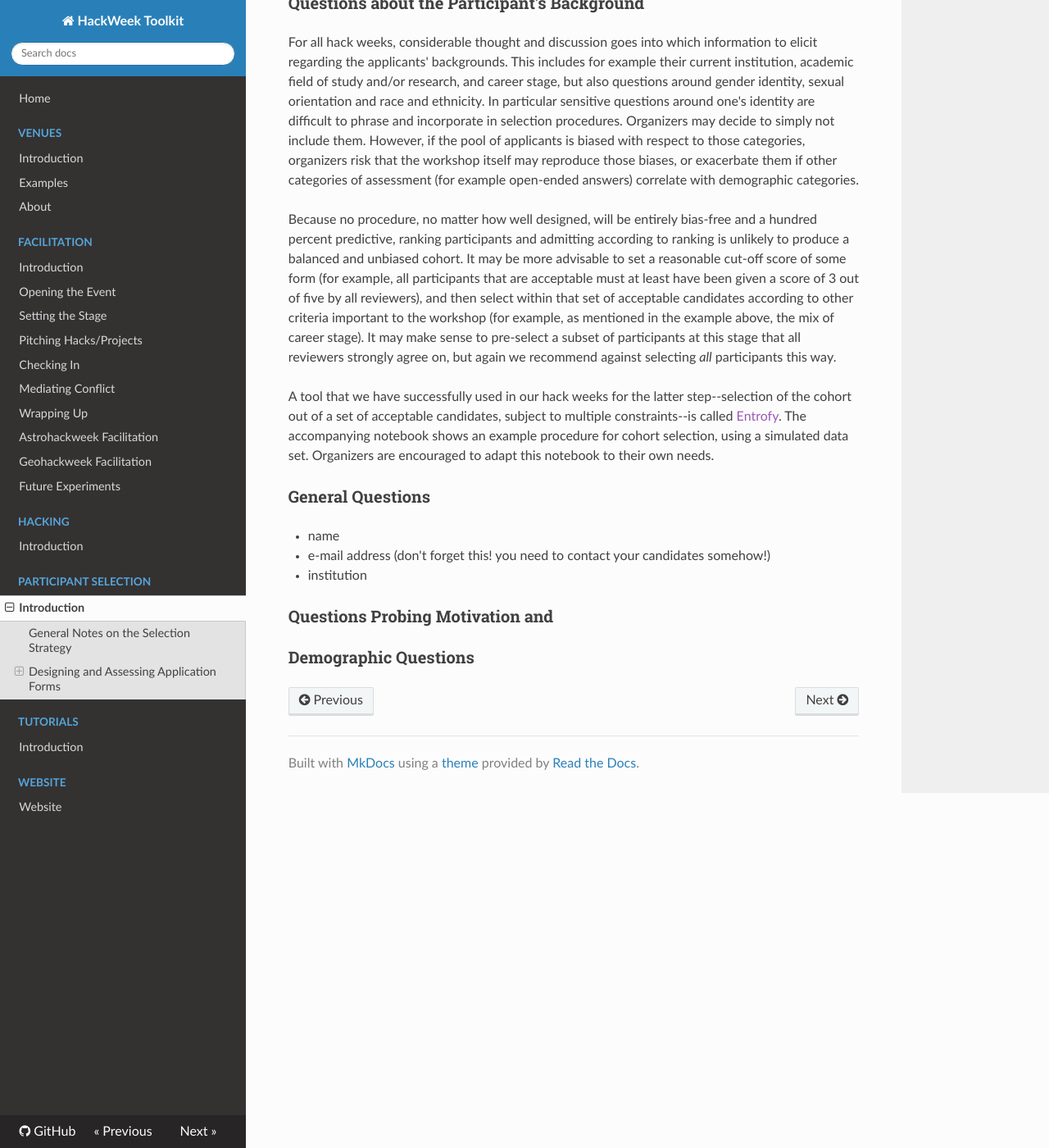
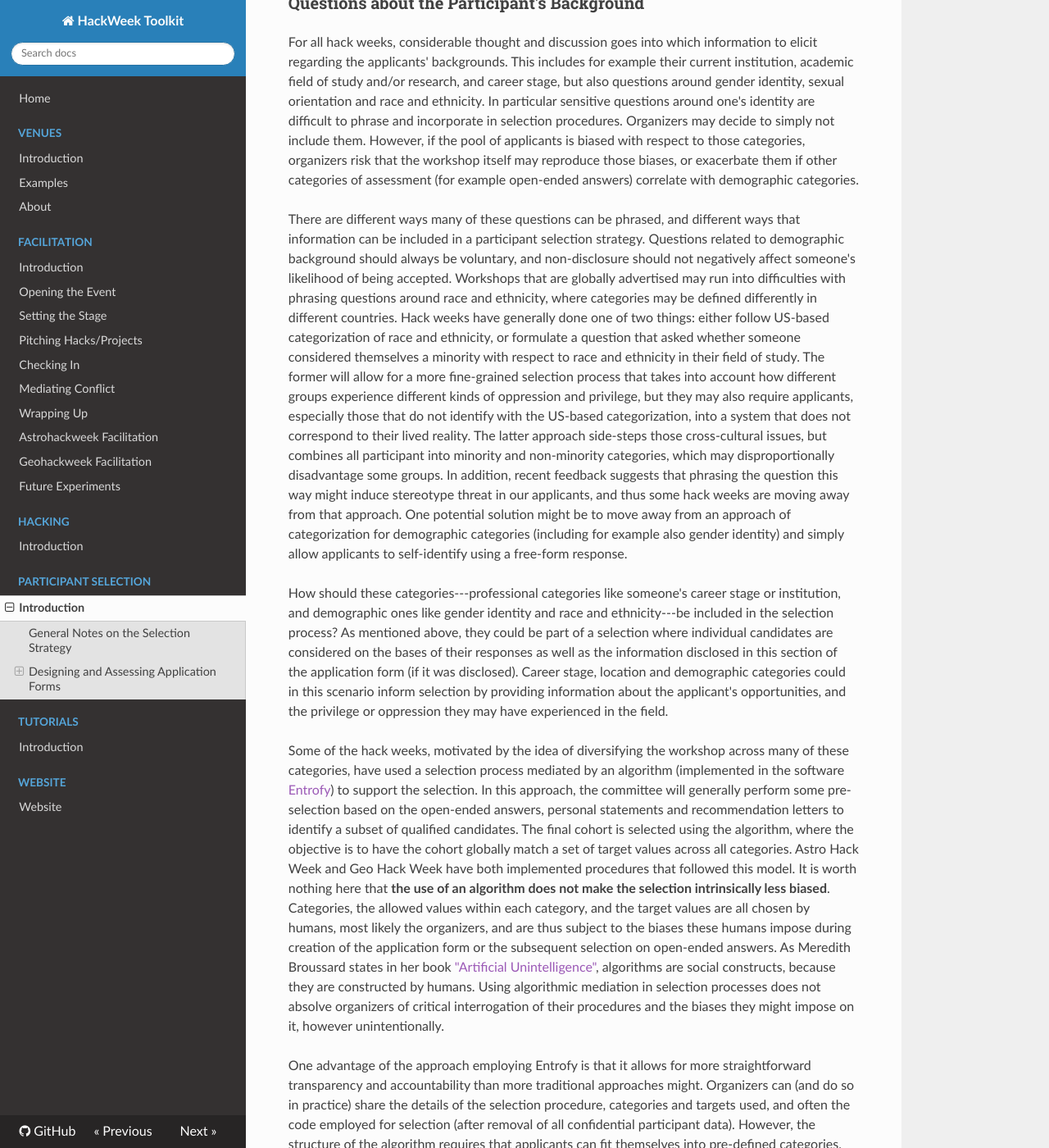
Before and after one commit to uwescience/HackWeek-Toolkit, an MkDocs documentation site: the page built from docs/ParticipantSelection/ParticipantSelection-intro.md, in a window 1280 px wide and 1400 px high, scrolled down 3310 px. Shown: the whole window at 82% size. Built offline with MkDocs 1.6.1, drawn with Linux system fonts in a browser that asks for light colours; nearby versions of some CDN libraries; some of the changed text lies outside the part shown.

Commit message:
Added more information on participant selection

```diff
--- a/docs/ParticipantSelection/ParticipantSelection-intro.md
+++ b/docs/ParticipantSelection/ParticipantSelection-intro.md
@@ -140,30 +140,60 @@ with respect to those categories, organizers risk that the workshop itself may r
 exacerbate them if other categories of assessment (for example open-ended answers) correlate with demographic
 categories.
 
+There are different ways many of these questions can be phrased, and different ways that information
+can be included in a participant selection strategy. Questions related to demographic background should
+always be voluntary, and non-disclosure should not negatively affect someone's likelihood of being
+accepted. Workshops that are globally advertised may run into difficulties with phrasing questions
+around race and ethnicity, where categories may be defined differently in different countries. Hack weeks have
+generally done one of two things: either follow US-based categorization of race and ethnicity, or formulate
+a question that asked whether someone considered themselves a minority with respect to race and ethnicity
+in their field of study. The former will allow for a more fine-grained selection process that takes
+into account how different groups experience different kinds of oppression and privilege, but they may also require
+applicants, especially those that do not identify with the US-based categorization, into a system that
+does not correspond to their lived reality. The latter approach side-steps those cross-cultural issues,
+but combines all participant into minority and non-minority categories, which may disproportionally
+disadvantage some groups. In addition, recent feedback suggests that phrasing the question this way
+might induce stereotype threat in our applicants, and thus some hack weeks are moving away from that approach.
+One potential solution might be to move away from an approach of categorization for demographic categories
+(including for example also gender identity) and simply allow applicants to self-identify using a free-form response.
 
+How should these categories---professional categories like someone's career stage or institution, and
+demographic ones like gender identity and race and ethnicity---be included in the selection process?
+As mentioned above, they could be part of a selection where individual candidates are considered on the
+bases of their responses as well as the information disclosed in this section of the application form
+(if it was disclosed). Career stage, location and demographic categories could in this scenario inform
+selection by providing information about the applicant's opportunities, and the privilege or oppression
+they may have experienced in the field.
 
-Because no procedure, no matter how well designed, will be entirely bias-free and a hundred percent
-predictive, ranking participants and admitting according to ranking is unlikely to produce a balanced
-and unbiased cohort. It may be more advisable to set a reasonable cut-off score of some form (for example,
-all participants that are acceptable must at least have been given a score of 3 out of five by all
-reviewers), and then select within that set of acceptable candidates according to other criteria important
-to the workshop (for example, as mentioned in the example above, the mix of career stage).
-It may make sense to pre-select a subset of participants at this stage that all reviewers strongly agree on,
-but again we recommend against selecting *all* participants this way.
+Some of the hack weeks, motivated by the idea of diversifying the workshop across many of these
+categories, have used a selection process mediated by an algorithm (implemented in the software
+[Entrofy]()) to support the selection. In this approach, the committee will generally perform
+some pre-selection based on the open-ended answers, personal statements and recommendation letters
+to identify a subset of qualified candidates.
+The final cohort is selected using the algorithm, where the objective is to have the cohort
+globally match a set of target values across all categories. Astro Hack Week and Geo Hack Week have
+both implemented procedures that followed this model. It is worth nothing here that **the use
+of an algorithm does not make the selection intrinsically less biased**. Categories, the allowed
+values within each category, and the target values are all chosen by humans, most likely the organizers,
+and are thus subject to the biases these humans impose during creation of the application form or
+the subsequent selection on open-ended answers. As Meredith Broussard states in her book
+["Artificial Unintelligence"](), algorithms are social constructs, because they are constructed by humans.
+Using algorithmic mediation in selection processes does not absolve organizers of critical
+interrogation of their procedures and the biases they might impose on it, however unintentionally.
 
-A tool that we have successfully used in our hack weeks for the latter step--selection of the cohort
-out of a set of acceptable candidates, subject to multiple constraints--is called [Entrofy]().
-The accompanying notebook shows an example procedure for cohort selection, using a simulated data
-set. Organizers are encouraged to adapt this notebook to their own needs.
+One advantage of the approach employing Entrofy is that it allows for more straightforward transparency and
+accountability than more traditional approaches might. Organizers can (and do so in practice) share
+the details of the selection procedure, categories and targets used, and often the code employed for
+selection (after removal of all confidential participant data). However, the structure of the algorithm
+requires that applicants can fit themselves into pre-defined categories, which may be difficult given the
+aforementioned problems when categories are intrinsically ill-defined or not inclusive.
 
+The hack weeks are continuously iterating and changing our approach with the aim to make our selection
+procedures more equitable and fair, and we share information and experiences among one another to learn
+from our different events. However, none of us feel that we have a single set of best practices to share
+that would guarantee and equitable selection. Our best advice is:
 
-### General Questions
-
-* name
-* e-mail address (don't forget this! you need to contact your candidates somehow!)
-* institution
-
-### Questions Probing Motivation and
-
-
-### Demographic Questions
+* Be critical of your selection procedures, and continuously evaluate, solicit feedback and continue learning around the issues that make selection difficult and fraught with biases
+* Educate yourself on the biases that typically appear in selection procedures: the branch of industrial and organization psychology has both in-depth scientific works as well as popular science-level introductions to offer that may be helpful, and more and more organizations share their hiring procedures and their thinking around how to approach difficult issues within hiring.
+* Be as transparent and accountable as possible. Admitting participants for an oversubscribed workshop necessarily means that others will be turned away. In a space like academia where rejection is relatively common, receiving that notice from a workshop might lead to self-doubt. It is always useful to share the thinking behind the selection, the procedures and the general outcomes. In addition, as organizing committees we are aware that our knowledge around issues of equity and inclusion is incomplete and fraught with our own biases that we bring into this space. Transparency enables critical feedback from the community, which in turn enables improvement
+* Protect your participants' data. During the application process, participants may share sensitive data with the organizers, who are therefore obliged to keep that information confidential and protected from exploitation through internal or outside actors.
```
